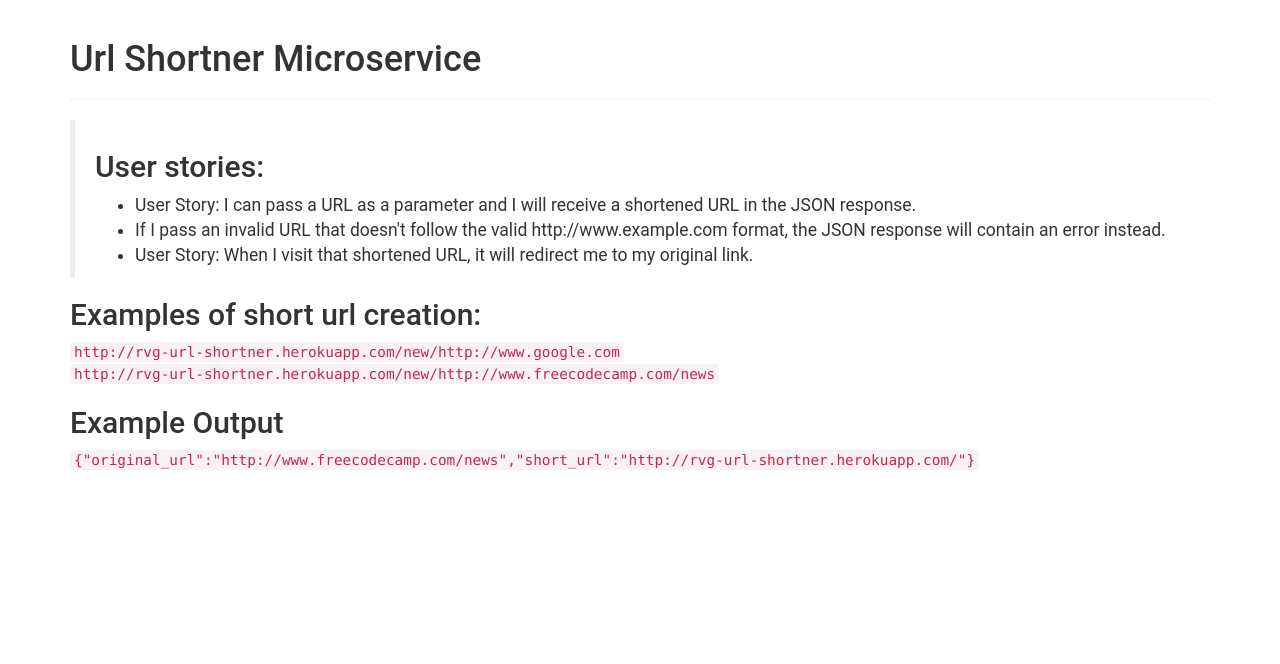
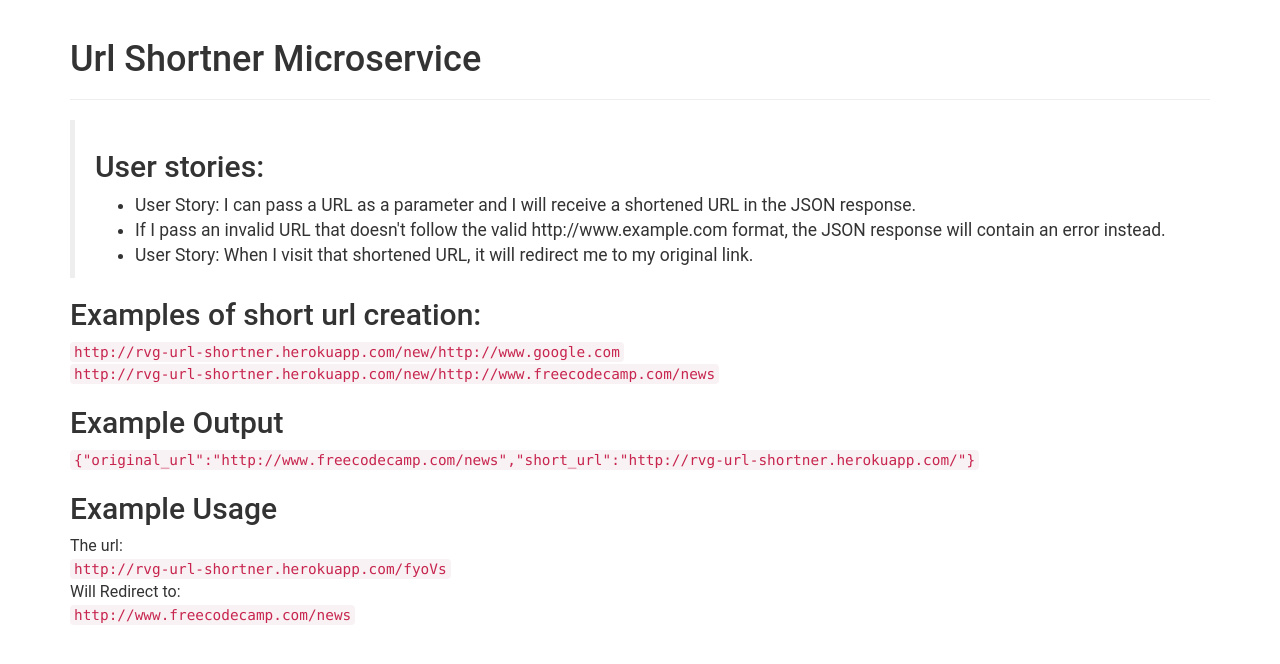
Before and after one commit to Rodrigo-Vargas/url-shortner, a website: page public/index.html in a window 1280 px wide. Drawn offline with nearby package versions, Linux system fonts and the light colour scheme.

Commit message:
Improved index and readme

```diff
--- a/public/index.html
+++ b/public/index.html
@@ -41,6 +41,19 @@
             <h2>Example Output</h2>
             <code>{"original_url":"http://www.freecodecamp.com/news","short_url":"http://rvg-url-shortner.herokuapp.com/"}</code>
          </div>
+
+         <div>
+            <h2>Example Usage</h2>
+            <span>The url:</span>
+            <div>
+               <code>http://rvg-url-shortner.herokuapp.com/fyoVs</code>
+            </div>
+
+            <span>Will Redirect to:</span>
+            <div>
+               <code>http://www.freecodecamp.com/news</code>
+            </div>
+         </div>
       </div>
    </body>
 </html>
```
Also changed, not shown: README.md.
